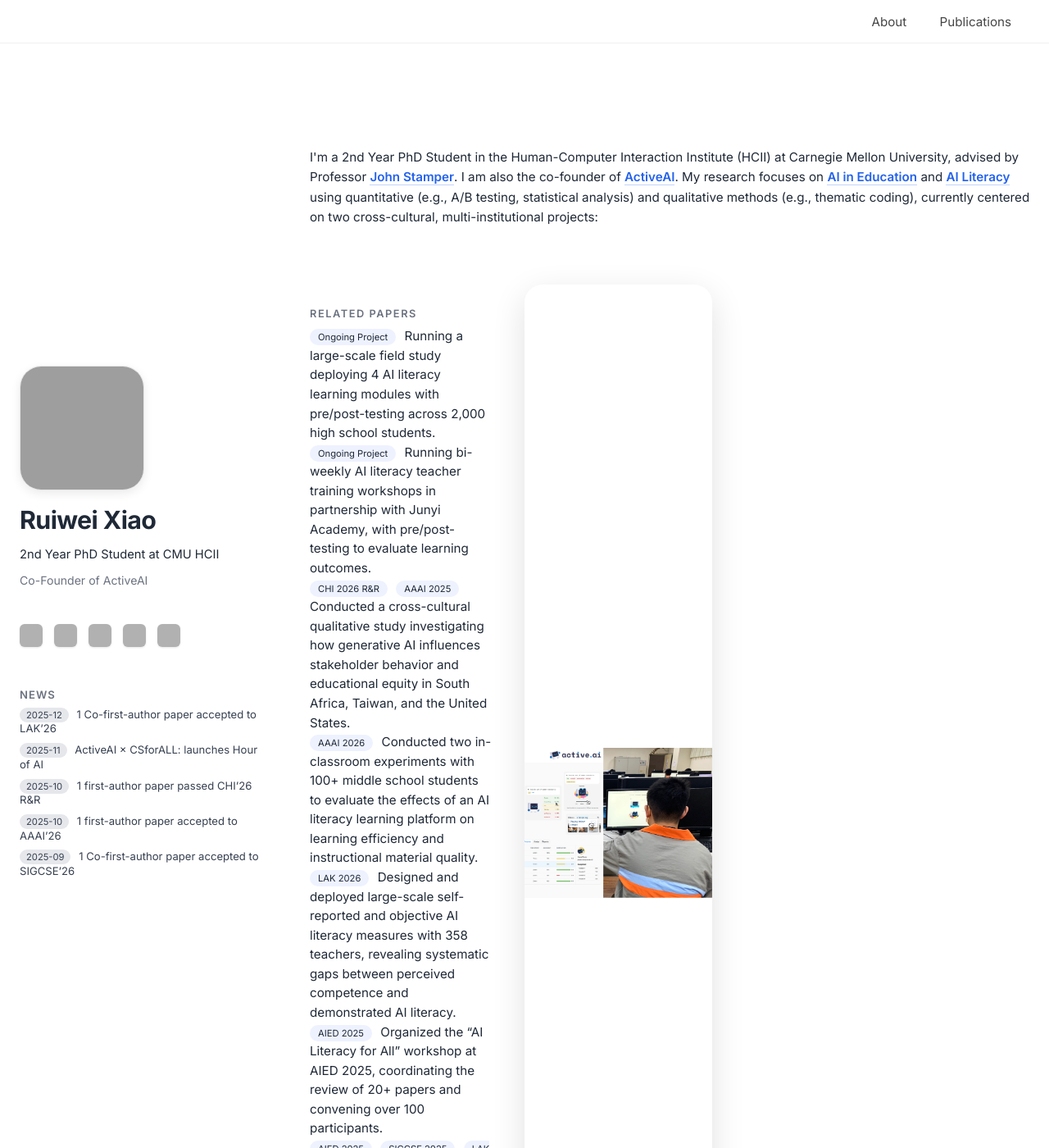
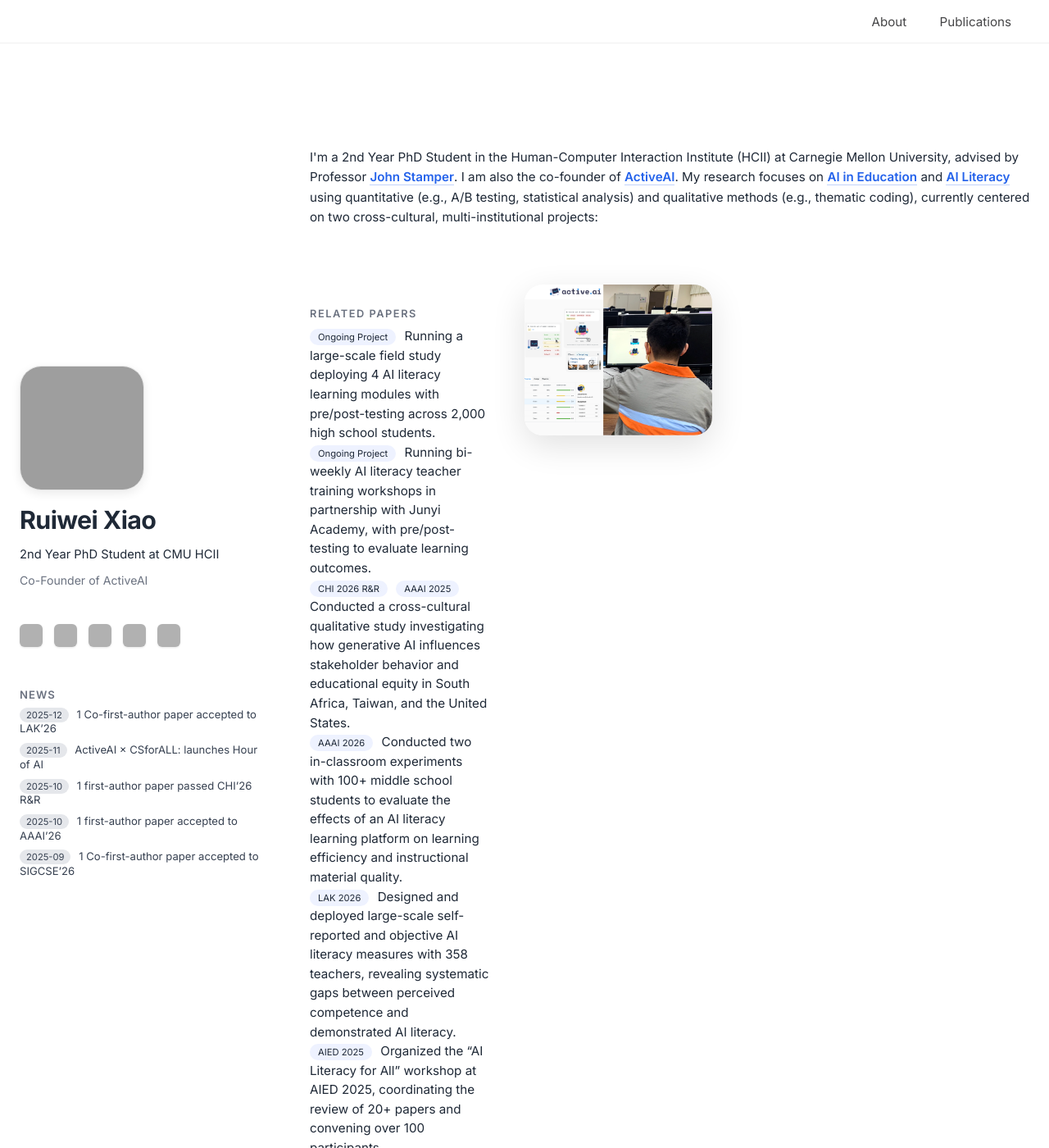
Before and after one commit to ruiwei-xiao/ruiwei-xiao.github.io, a Jekyll site: the page built from index.md, in a window 1280 px wide and 1400 px high. Shown: the whole window at 82% size. Built offline with Jekyll 4.4.1, drawn with Linux system fonts in a browser that asks for light colours; grey boxes are pictures that could not be loaded.

Commit message:
Update style.css

```diff
--- a/assets/css/style.css
+++ b/assets/css/style.css
@@ -678,43 +678,42 @@
   border-bottom-color: rgba(37,99,235,0.75);
 }
 
-.project-and-hero {
+
+.project-and-hero{
   display: flex;
   gap: 32px;
-  align-items: stretch; /* 关键：左右同高 */
+  align-items: stretch;     /* 左右同高 */
 }
 
-.project-content {
+/* 右边：作为“高度锚点” */
+.hero-media{
   flex: 1;
   display: flex;
-  flex-direction: column;
+  align-items: flex-start;
 }
-
-.hero-media {
-  flex: 1;
-  display: flex;
-}
-
-.hero-media img {
+.hero-media img{
   width: 100%;
   height: auto;
   object-fit: contain;
 }
 
-/* 让 Related Papers 在“剩余高度”内滚动 */
-.related-papers {
-  max-height: 100%;
-  overflow-y: auto;
-  padding-right: 8px; /* 给 scrollbar 留点空间 */
-  margin-bottom: 16px;
+/* 左边：必须允许内部元素缩小，否则滚动不会生效 */
+.project-content{
+  flex: 1;
+  display: flex;
+  flex-direction: column;
+  min-height: 0;            /* 关键！！！没有这个就会撑开 */
 }
 
-/* 可选：更好看的滚动条（WebKit） */
-.related-papers::-webkit-scrollbar {
-  width: 6px;
+/* 让 related-papers 吃掉可用高度，并在内部滚动 */
+.related-papers{
+  flex: 1;                  /* 关键：占据剩余高度 */
+  min-height: 0;            /* 关键：允许变小以触发滚动 */
+  overflow-y: auto;
+  padding-right: 10px;      /* 给 scrollbar 留空间 */
 }
 
-.related-papers::-webkit-scrollbar-thumb {
-  background: rgba(0,0,0,0.2);
-  border-radius: 4px;
+/* Team 放在下面，不滚动（如果你希望 Team 也一起滚动，把它放进 related-papers） */
+.team-desc{
+  margin-top: 10px;
 }
```
